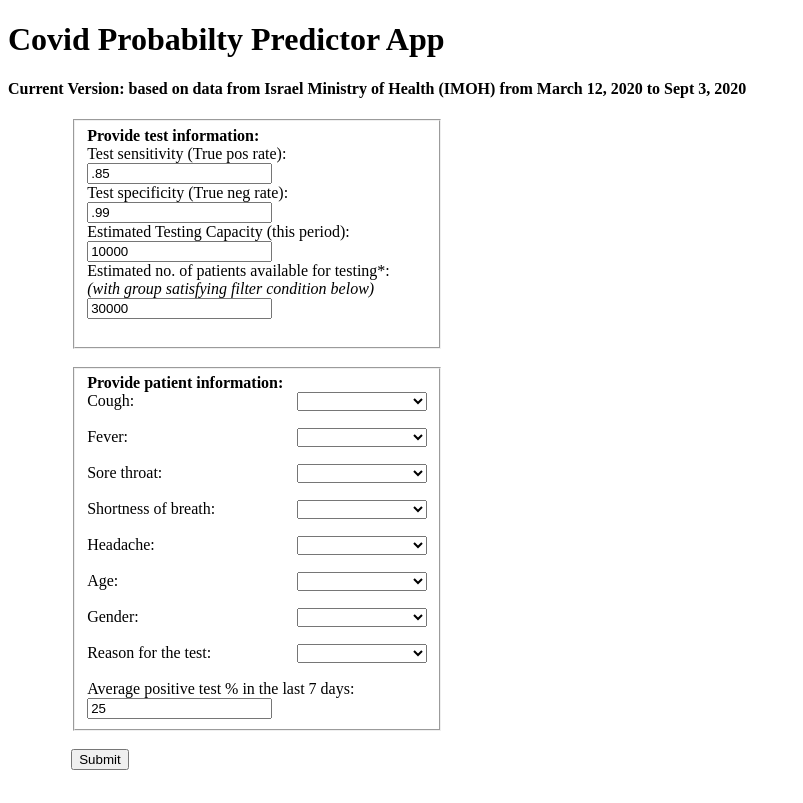
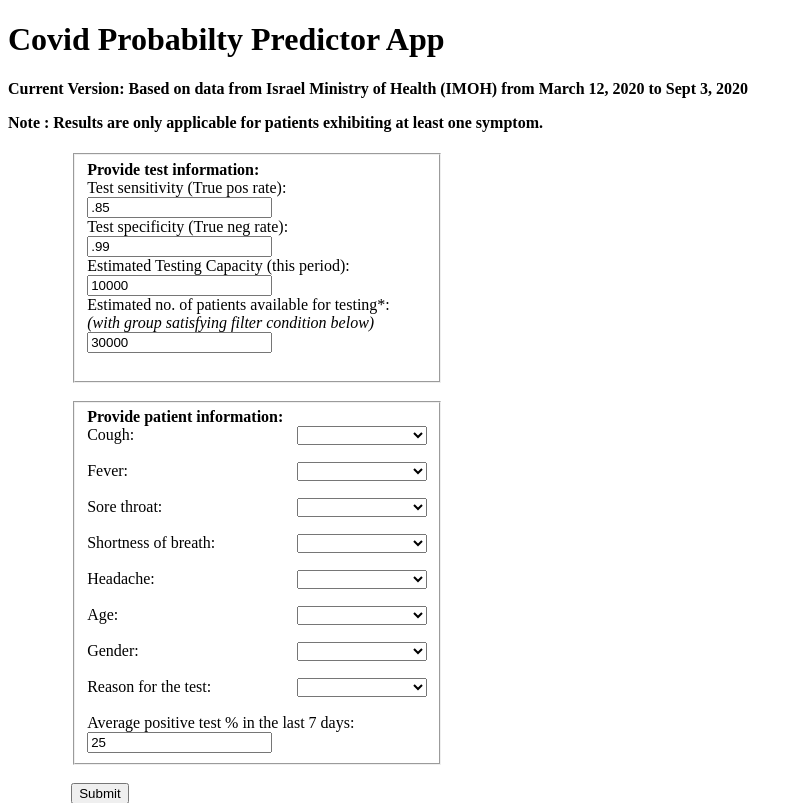
Before and after one commit to nitimkc/covidpredictor-app, a Flask app: page / in a window 1280 px wide. Shown: the top 803 px of the page, without its empty margins (0-803 px from the left). Before the commit the page ends 770 px from the top, so only its background shows below. Run offline with Flask 2, Linux system fonts and the light colour scheme; parts of the project's set-up code (start-up, migrations or seed data) failed here and were passed over.

```diff
--- a/app.py
+++ b/app.py
@@ -27,6 +27,7 @@ app = Flask(__name__, template_folder='templates')
 
 # "render_template" function renders the template and expects it to be stored
 # in the Templates folder on the same level as the "app.py" file
+
 def show_predict_covid_form():
     return render_template('main.html')
 
@@ -35,6 +36,7 @@ def show_predict_covid_form():
 
 def results():
     form = request.form
+    # # undo this section if using show predict covid form function with some variables to return
     if request.method == 'GET':
         show_predict_covid_form()
 
@@ -61,7 +63,7 @@ def results():
 
         # for pretty display
         display_vars = ['Cough', 'Fever', 'Sore throat', 'Shortness of breath', 'Headache',
-                        'Age ', 'Gender', 'Average positive test % in the last 7 days',]
+                        'Age ', 'Gender', 'Average positive test % in the last 7 days', 'Reason for the test']
         display_record = dict(zip(display_vars, input_vals))
         display_test_info = dict(zip(['Test sensitivity', 'Test specificity', 'Estimated testing capacity', 'Estimated no. of patients'],
                                      [str(np.round(tpr*100,1))+'%', str(np.round(tnr*100,1))+'%', test_capacity, n_patient]))
@@ -97,7 +99,7 @@ def results():
             policy_advice = False
         else:
             X = np.array(X).reshape(1,-1)
-            print(processed_record)
+            # print(processed_record)
             cond1 = X_test['apt7']>=(float(record['Ave_Pos_Past7d'])-1)
             cond2 = X_test['apt7']<=(float(record['Ave_Pos_Past7d'])+1)
             X_test = X_test[(cond1)&(cond2)]
@@ -119,7 +121,7 @@ def results():
             policy_advice = np.where( y_percentile/100>1-(test_capacity/n_patient), "Test", "Do Not Test")
 
         # pass input variables and "predicted_prob" to the "render_template" function
-        # display the predicted value on the webpage by rendering the "resultsform.html" file
+        # display the predicted value on the webpage by rendering the "/results.html" file
         return render_template('main.html',
                                 original_patient_input=display_record,
                                 original_test_input=display_test_info,
--- a/templates/main.html
+++ b/templates/main.html
@@ -55,7 +55,8 @@ input[type="number"] {
 </head>
 
 <h1>Covid Probabilty Predictor App</h1>
-<h4>Current Version: based on data from Israel Ministry of Health (IMOH) from March 12, 2020 to Sept 3, 2020 </h4>
+<h4>Current Version: Based on data from Israel Ministry of Health (IMOH) from March 12, 2020 to Sept 3, 2020
+<p> Note : Results are only applicable for patients exhibiting at least one symptom.</p> </h4>
 
 <form action="{{ url_for('results') }}" method="POST">
     <fieldset class="inputtable">
@@ -74,6 +75,7 @@ input[type="number"] {
             <input type="number" id="n_patient" name="n_patient" min="1" value="30000"><br>
             <br>
     </fieldset><br>
+
     <fieldset class="inputtable">
         <strong>Provide patient information:</strong><br>
         Cough:
@@ -146,27 +148,15 @@ input[type="number"] {
 <div class="prediction_prob" align="left">
     {% if original_patient_input %}
         <div class="displayinput">
-        {% for variable, value in original_patient_input.items() %}
+        | {% for variable, value in original_patient_input.items() %}
             <b>{{ variable }}</b> : {{ value }} |
         {% endfor %} <br><br>
-        {% for variable, value in original_test_input.items() %}
+        | {% for variable, value in original_test_input.items() %}
             <b>{{ variable }}</b> : {{ value }} |
         {% endfor %}
         </div>
         <div class="displayresult">
         {% if prediction_prob %}
-            <p style="font-size:20px"> <strong>Data Analysis and Summary:</strong> </p>
-                <table style="width:40%; font-size:18px;">
-                    <tr>
-                        <td><strong>Filter applied:</td><td>Symptomatic = Yes </strong></td>
-                    </tr>
-                    <tr>
-                        <td><strong>Observed positive rate:</td><td>{{obs_posrate}}</strong></td>
-                    </tr>
-                    <tr>
-                        <td><strong>Corrected positive rate:</td><td>{{est_posrate}}</strong></td>
-                    </tr>
-                </table>
             <p style="font-size:20px"> <strong>Model score (probability of positive PCR) : </strong>{{ prediction_prob }}</p>
             <p style="font-size:20px"> <strong>Model percentile : </strong>{{ prediction_prob_percentile }}</p>
             <p style="font-size:20px"> <strong>Policy advice : </strong>{{ policy_advice }}</p>
@@ -180,6 +170,19 @@ input[type="number"] {
                     </div>
             {% endif %}
 
+            <p style="font-size:20px"> <strong>Data Analysis and Summary:</strong> </p>
+            <table style="width:40%; font-size:16px;">
+                <tr>
+                    <td>Filter applied:</td><td>Symptomatic = Yes </td>
+                </tr>
+                <tr>
+                    <td>Observed positive rate:</td><td>{{obs_posrate}}</td>
+                </tr>
+                <tr>
+                    <td>Corrected positive rate:</td><td>{{est_posrate}}</td>
+                </tr>
+                </table>
+
             <p style="font-size:14px"> <strong>Note :</strong> Results are only applicable for patients exhibiting at least one symptom.</p>
         {% else %}
             Results not applicable, at least one symptom must be present. <br>
```
